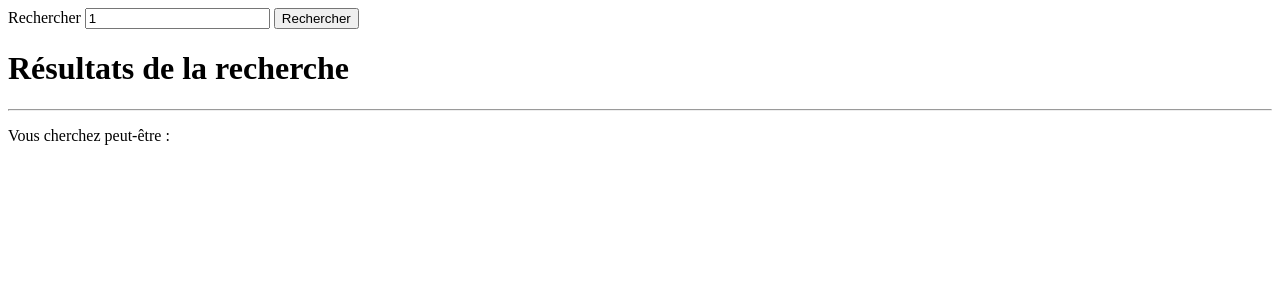
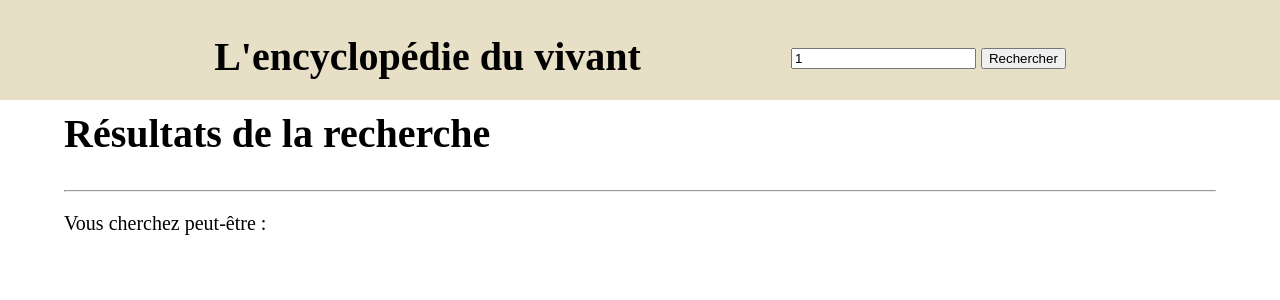
Before and after one commit to thomas-spinec/autocompletion, a PHP site: page /recherche.php?search=1 in a window 1280 px wide. Shown: the top 300 px of the page. Run offline with PHP 8.4, Linux system fonts and the light colour scheme; data that the repository does not hold is empty.

Commit message:
un peu de css, projets fonctionnel

```diff
--- a/recherche.php
+++ b/recherche.php
@@ -7,17 +7,23 @@
     <meta name="viewport" content="width=device-width, initial-scale=1.0">
     <title>Recherche</title>
     <link rel="icon" type="images/png" sizes="64x64" href="img/Logo_onglet.png" />
+    <link rel="stylesheet" href="style.css">
     <script src="script_search.js"></script>
 </head>
 
 <body>
     <header>
+        <section class="centrage">
+            <div id="flex">
+                <div>
+                    <h1><a href="index.php" id="titre">L'encyclopédie du vivant</a></h1>
+                </div>
+                <div>
                     <form action="recherche.php" method="get">
-            <label for="search">Rechercher</label>
-            <input type="text" name="search" id="search" value="<?= $_GET["search"] ?>">
+                        <input type="text" name="search" id="search" value="<?= $_GET["search"] ?>" autocomplete="off">
                         <input type="submit" value="Rechercher">
                     </form>
-        <div class="container_results">
+                    <div class="container_results" id="results_header">
                         <ul class="results_one" id="list">
 
                         </ul>
@@ -26,9 +32,13 @@
 
                         </ul>
                     </div>
+                </div>
+            </div>
+        </section>
     </header>
 
     <main>
+        <section class="centrage">
             <h1>Résultats de la recherche</h1>
             <div class="recherches">
                 <ul class="results_one" id="recherches1">
@@ -40,6 +50,7 @@
 
                 </ul>
             </div>
+        </section>
     </main>
 </body>
 
--- a/script_search.js
+++ b/script_search.js
@@ -11,7 +11,8 @@ document.addEventListener("DOMContentLoaded", function () {
       if (
         response[i].nom.toLowerCase().startsWith(text) ||
         response[i].regime.toLowerCase().startsWith(text) ||
-        response[i].continent.toLowerCase().startsWith(text)
+        response[i].continent.toLowerCase().startsWith(text) ||
+        response[i].classe.toLowerCase().startsWith(text)
       ) {
         results_1.push(response[i]);
       }
@@ -22,7 +23,8 @@ document.addEventListener("DOMContentLoaded", function () {
       if (
         response[i].nom.toLowerCase().includes(text) ||
         response[i].regime.toLowerCase().includes(text) ||
-        response[i].continent.toLowerCase().includes(text)
+        response[i].continent.toLowerCase().includes(text) ||
+        response[i].classe.toLowerCase().includes(text)
       ) {
         results_2.push(response[i]);
       }
--- /dev/null
+++ b/style.css
@@ -0,0 +1,125 @@
+body {
+  margin: 0;
+  padding: 0;
+  font-size: 20px;
+}
+
+header {
+  position: fixed;
+  top: 0;
+  height: 100px;
+  width: 100%;
+  background-color: #e7dfc6;
+}
+
+main {
+  margin-top: 110px;
+}
+
+.centrage {
+  width: 90%;
+  margin: auto;
+}
+
+h1 {
+  font-size: 2.5rem;
+}
+
+ul {
+  list-style: none;
+  padding: 0;
+  margin: 0;
+}
+
+ul li {
+  margin-bottom: 1%;
+}
+
+ul li a {
+  text-decoration: none;
+  color: #333;
+  font-size: 1.3rem;
+  transition: all 0.5s;
+}
+
+ul li a:hover {
+  color: rgb(0, 0, 0);
+  font-size: 1.35rem;
+}
+
+#titre {
+  text-decoration: none;
+  cursor: pointer;
+  color: black;
+}
+
+/* ************************** */
+
+#flex {
+  display: flex;
+  justify-content: space-evenly;
+  align-items: center;
+}
+
+#results_header {
+  position: absolute;
+  top: 35%;
+  width: 15%;
+  background-color: #e7dfc6;
+}
+
+/* ************************** */
+
+main form {
+  width: 50%;
+  margin: auto;
+  margin-top: 45vh;
+}
+
+main form input[type="text"] {
+  width: 75%;
+  height: 40px;
+  border: 1px solid #333;
+  border-radius: 5px;
+  padding: 0 10px;
+  font-size: 1.3rem;
+}
+
+main form input[type="submit"] {
+  width: 20%;
+  height: 40px;
+  border: 1px solid #333;
+  border-radius: 5px;
+  padding: 0 10px;
+  font-size: 1.3rem;
+  background-color: #333;
+  color: #fff;
+  transition: 0.5s;
+  cursor: pointer;
+}
+
+main form input[type="submit"]:hover {
+  background-color: #fff;
+  color: #333;
+}
+
+.container_results {
+  width: 50%;
+  margin: auto;
+  margin-top: 2%;
+  max-height: 30vh;
+  overflow: auto;
+  border: 1px solid rgba(51, 51, 51, 0.753);
+  border-radius: 5px;
+}
+
+.element table {
+  width: 100%;
+  border-collapse: collapse;
+}
+
+.element table tr td,
+.element table tr th {
+  border: 1px solid rgba(51, 51, 51, 0.753);
+  padding: 5px;
+}
```
Also changed, not shown: element.php (+14 -3 lines), index.php (+7 -5 lines). Lines whose indentation alone changed are shown as unchanged.
